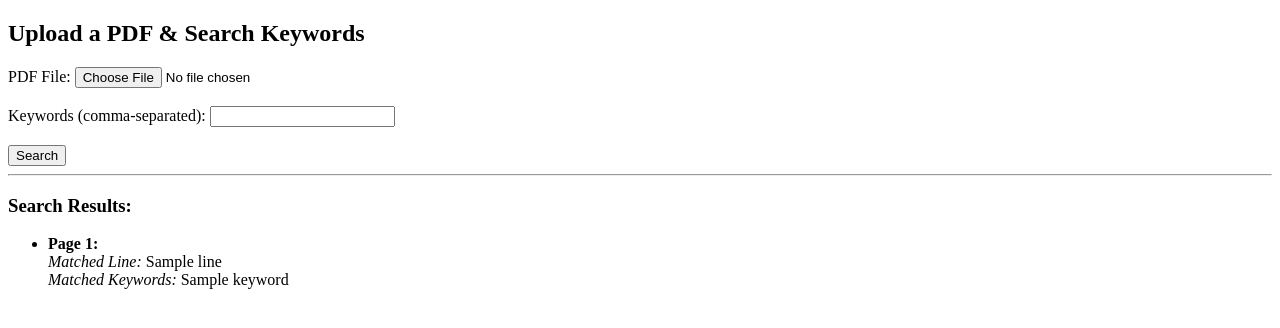
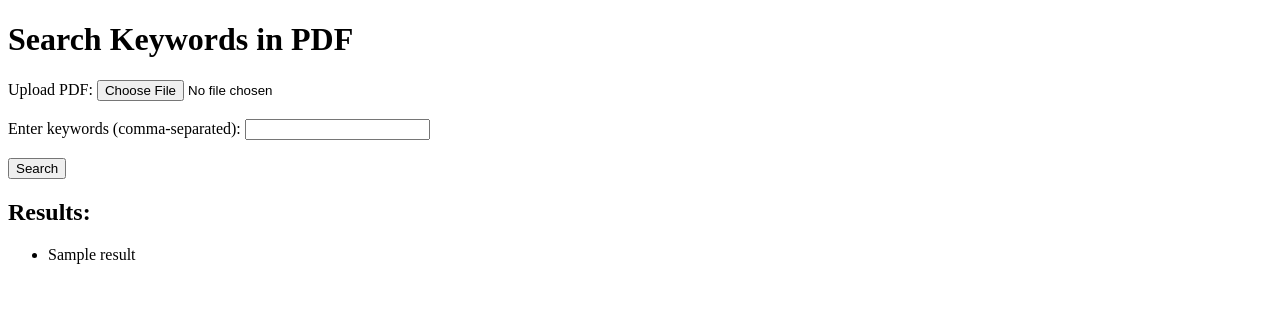
Before and after one commit to Aaronicc/pdf-keyword-search, a Flask app: template templates/index.html in a window 1280 px wide. Shown: the top 328 px of the page. Run offline with Flask 3, Linux system fonts and the light colour scheme; the template is opened without the code that fills it: most values are stand-ins (such as "Sample title", 1, 10 or a date in 2020).

Commit message:
Update index.html

```diff
--- a/templates/index.html
+++ b/templates/index.html
@@ -4,43 +4,24 @@
     <title>PDF Keyword Search</title>
 </head>
 <body>
-    <h2>Upload a PDF & Search Keywords</h2>
-    <form method="post" enctype="multipart/form-data">
-        <label>PDF File:</label>
+    <h1>Search Keywords in PDF</h1>
+    <form method="POST" enctype="multipart/form-data">
+        <label for="pdf">Upload PDF:</label>
         <input type="file" name="pdf" required><br><br>
-
-        <label>Keywords (comma-separated):</label>
+        <label for="keywords">Enter keywords (comma-separated):</label>
         <input type="text" name="keywords" required><br><br>
-
         <button type="submit">Search</button>
     </form>
-
-    <hr>
-
     {% if results %}
-        <h3>Search Results:</h3>
+        <h2>Results:</h2>
         <ul>
             {% for result in results %}
-                <li>
-                    <strong>Page {{ result.page }}:</strong><br>
-                    <em>Matched Line:</em> {{ result.line }}<br>
-                    <em>Matched Keywords:</em> {{ result.keywords | join(", ") }}
-                </li>
+                <li>{{ result }}</li>
             {% endfor %}
         </ul>
-    {% elif request.method == 'POST' %}
-        <p><strong>No matches found.</strong></p>
     {% endif %}
-
-{% if previous_keywords %}
-    <hr>
-    <h3>Previously Searched Keywords:</h3>
-    <ul>
-        {% for kw in previous_keywords %}
-            <li>{{ kw }}</li>
-        {% endfor %}
-    </ul>
-{% endif %}
-
+    {% if previous_keywords %}
+        <p><strong>Previously used keywords:</strong> {{ previous_keywords }}</p>
+    {% endif %}
 </body>
 </html>
```
